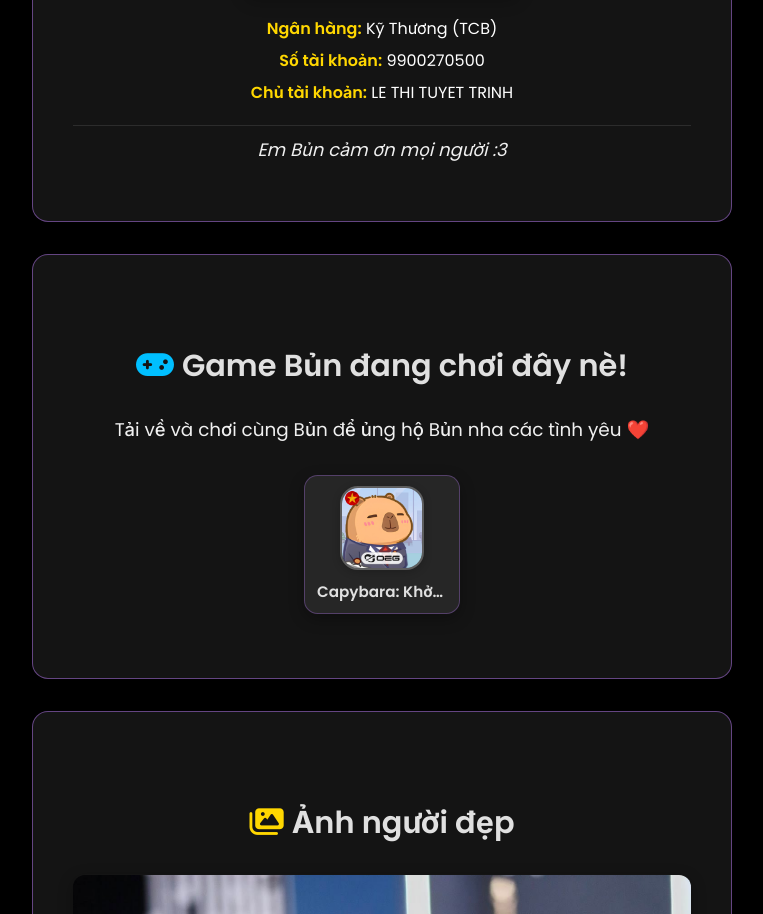
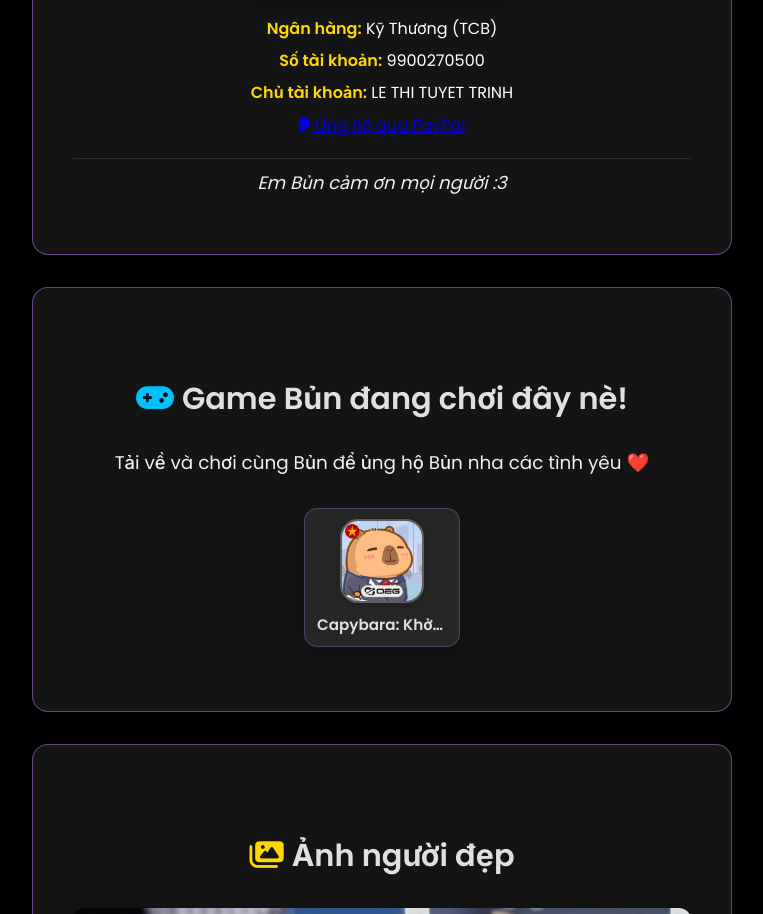
Before and after one commit to Vuila1/asdjjjj, a plain HTML site: page index.html in a window 1280 px wide. Shown: the part 919-1833 px from the top of the page, without its empty margins (258-1021 px from the left). Drawn offline with Linux system fonts and the light colour scheme.

Commit message:
Update index.html

```diff
--- a/index.html
+++ b/index.html
@@ -62,6 +62,9 @@
             <p><strong>Số tài khoản:</strong> 9900270500</p>
             <p><strong>Chủ tài khoản:</strong> LE THI TUYET TRINH</p>
         </div>
+        <a href="https://www.paypal.com/paypalme/sabyn81" target="_blank" class="paypal-button">
+            <i class="fab fa-paypal"></i> Ủng hộ qua PayPal
+        </a>
         <p class="support-footer-text">Em Bủn cảm ơn mọi người :3</p>
     </div>
 
```
